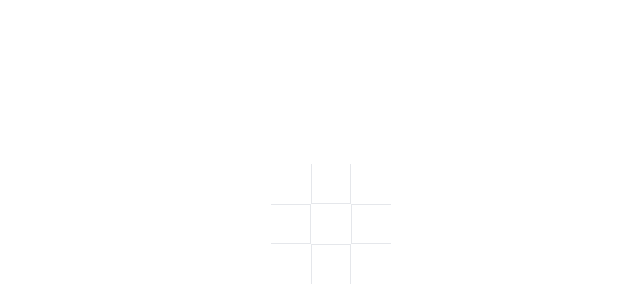
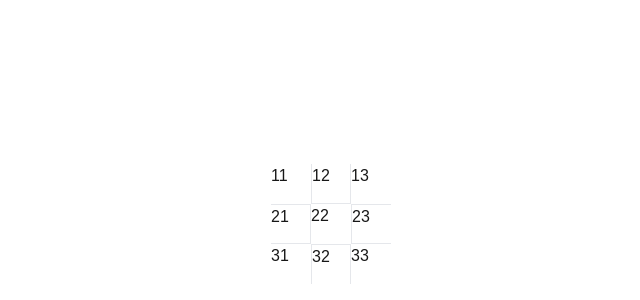
Before and after one commit to ASHISHTOMER0817/games, a Next.js app: page / in a window 1280 px wide. Shown: the part 176-476 px from the top of the page, without its empty margins (309-949 px from the left). Built offline with nearby package versions, Linux system fonts and the light colour scheme.

Commit message:
logic of the game is done

```diff
--- a/app/page.tsx
+++ b/app/page.tsx
@@ -1,13 +1,34 @@
-'use client'
+"use client";
 import { useState } from "react";
 
 export default function Home() {
-	const [playerA, setPlayerA] = useState<string[]>([]);
-	const [playerB, setPlayerB] = useState<string[]>([]);
+	const [playerA, setPlayerA] = useState<number[]>([]);
+	const [playerB, setPlayerB] = useState<number[]>([]);
 	const [turn, setTurn] = useState(true);
 	const [warning, setWarning] = useState(false);
 
-	function myTurn(tileId: string) {
+	function checking(turns: number[]) {
+		console.log("running baby", turns);
+		const player: Set<number> = new Set([...turns]);
+
+		for (let i = 0; i < turns.length; i++) {
+			if (
+				(turns[i] &&
+					player.has(turns[i] + 1) &&
+					player.has(turns[i] + 2)) ||
+				(turns[i] &&
+					player.has(turns[i] + 11) &&
+					player.has(turns[i] + 22)) ||
+				(turns[i] &&
+					player.has(turns[i] + 9) &&
+					player.has(turns[i] + 18))
+			) {
+				return 1;
+			}
+		}
+	}
+
+	function myTurn(tileId: number) {
 		if (playerA.includes(tileId) || playerB.includes(tileId)) {
 			return setWarning(true);
 		}
@@ -15,12 +36,20 @@ export default function Home() {
 			setPlayerA([...playerA, tileId]);
 			setTurn(!turn);
 			setWarning(false);
+			console.log(playerA.length);
+			if (playerA.length >= 2 && checking([...playerA, tileId])) {
+				console.log("A won");
+			}
 		} else {
 			setPlayerB([...playerB, tileId]);
 			setTurn(!turn);
 			setWarning(false);
+			if (playerB.length >= 2 && checking([...playerB, tileId])) {
+				console.log("B won");
+			}
 		}
 	}
+	console.log("playerA-", playerA, "///", "playerB", playerB);
 
 	return (
 		<div className="h-screen flex flex-col items-center relative justify-center w-screen">
@@ -34,60 +63,78 @@ export default function Home() {
 			<div className="row flex">
 				<div
 					onClick={() => {
-						myTurn("1a");
+						myTurn(11);
 					}}
-					className=""
-				></div>
+					// className={`${}`}
+				>
+					11
+				</div>
 				<div
 					onClick={() => {
-						myTurn("1b");
+						myTurn(12);
 					}}
 					className="border border-t-0"
-				></div>
+				>
+					12
+				</div>
 				<div
 					onClick={() => {
-						myTurn("1c");
+						myTurn(13);
 					}}
-				></div>
+				>
+					13
+				</div>
 			</div>
 			<div className="row flex">
 				<div
 					onClick={() => {
-						myTurn("2a");
+						myTurn(21);
 					}}
 					className="border border-l-0"
-				></div>
+				>
+					21
+				</div>
 				<div
 					onClick={() => {
-						myTurn("2b");
+						myTurn(22);
 					}}
 					className=""
-				></div>
+				>
+					22
+				</div>
 				<div
 					onClick={() => {
-						myTurn("2c");
+						myTurn(23);
 					}}
 					className="border border-r-0"
-				></div>
+				>
+					23
+				</div>
 			</div>
 			<div className="row flex">
 				<div
 					onClick={() => {
-						myTurn("3a");
+						myTurn(31);
 					}}
 					className=""
-				></div>
+				>
+					31
+				</div>
 				<div
 					onClick={() => {
-						myTurn("3b");
+						myTurn(32);
 					}}
 					className="border border-b-0"
-				></div>
+				>
+					32
+				</div>
 				<div
 					onClick={() => {
-						myTurn("3c");
+						myTurn(33);
 					}}
-				></div>
+				>
+					33
+				</div>
 			</div>
 		</div>
 	);
```
